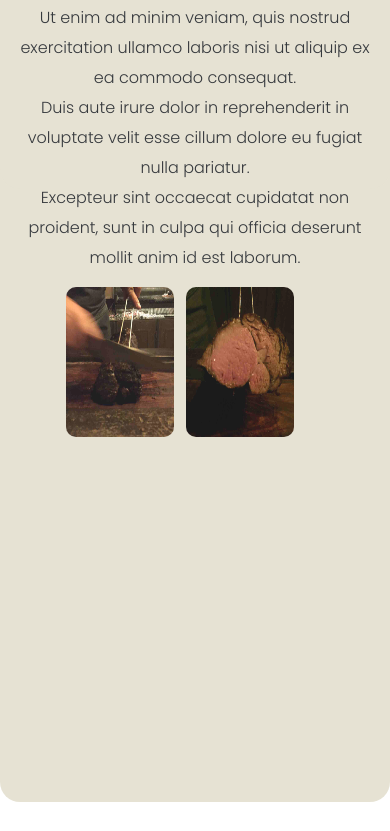
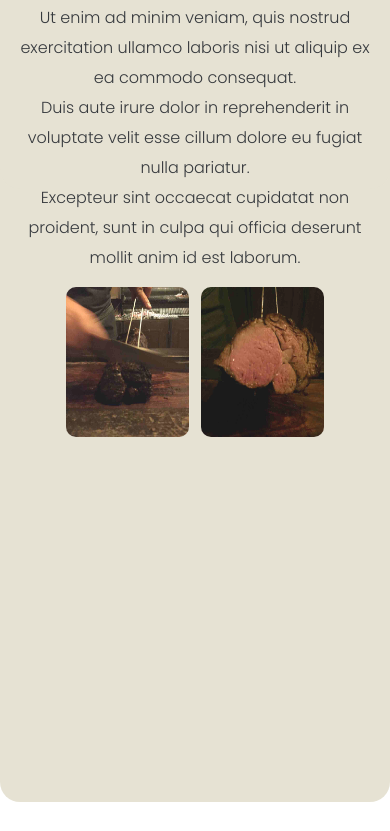
Before and after one commit to JotaMorales/desafio, a website: page index.html in a window 390 px wide. Shown: the part 1336-2167 px from the top of the page. Drawn offline with nearby package versions, Linux system fonts and the light colour scheme.

Commit message:
reescruibo

```diff
--- a/style.css
+++ b/style.css
@@ -783,13 +783,9 @@ legend {
     }
     .grid2 {
         border-radius: 10px;
-        width: 108px;
-        height: 150px;
     }
     .grid3 {
         border-radius: 10px;
-        width: 108px;
-        height: 150px;
     }
     .grid4 {
         display: none;
```
